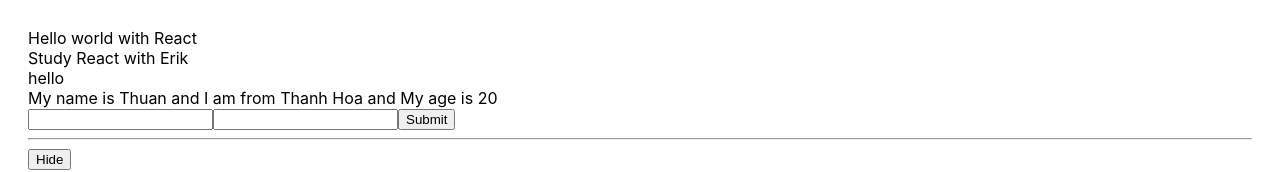
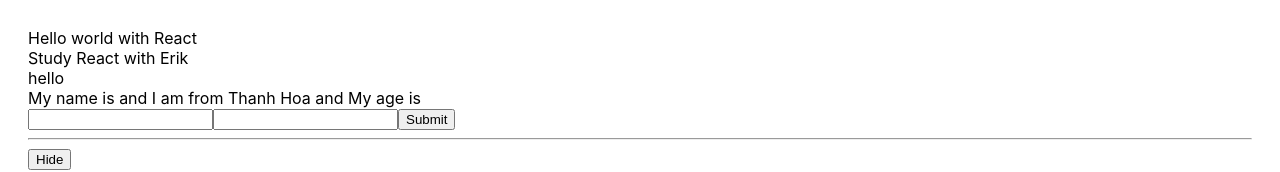
Before and after one commit to thuanlv0911/React-base, a React (Create React App) app: page / in a window 1280 px wide. Shown: the top 172 px of the page. Built offline with nearby package versions, Linux system fonts and the light colour scheme.

Commit message:
video 37

```diff
--- a/src/components/AddUserInfor.js
+++ b/src/components/AddUserInfor.js
@@ -1,59 +1,105 @@
-import React from "react";
+import React, { useState } from "react";
 
-class AddUserInfor extends React.Component {
-  state = {
-    name: "Thuan",
-    address: "Thanh Hoa",
-    age: 20,
+// class AddUserInfor extends React.Component {
+//   state = {
+//     name: "Thuan",
+//     address: "Thanh Hoa",
+//     age: 20,
+//   };
+
+//   handleOnchangeInput = (event) => {
+//     this.setState({
+//       name: event.target.value,
+//     });
+//   };
+
+//   handleOnchangeAge = (event) => {
+//     this.setState({
+//       age: event.target.value,
+//     });
+//   };
+
+//   handleOnSubmit = (event) => {
+//     event.preventDefault();
+//     console.log(this.state);
+//     this.props.handleAddNewUser({
+//       id: Math.floor(Math.random() * 100 + 1) + "-random",
+//       name: this.state.name,
+//       age: this.state.age,
+//     });
+//   };
+
+//   render() {
+//     return (
+//       <div>
+//         Study React with Erik
+//         <div>hello</div>
+//         My name is {this.state.name} and I am from {this.state.address} and My
+//         age is {this.state.age}
+//         <form onSubmit={(event) => this.handleOnSubmit(event)}>
+//           <input
+//             type="text"
+//             onChange={(event) => {
+//               return this.handleOnchangeInput(event);
+//             }}
+//           />
+//           <input
+//             type="text"
+//             onChange={(event) => {
+//               return this.handleOnchangeAge(event);
+//             }}
+//           />
+//           <button>Submit</button>
+//         </form>
+//       </div>
+//     );
+//   }
+// }
+
+const AddUserInfor = (props) => {
+  const [name, setName] = useState("");
+  const [address, setAddress] = useState("Thanh Hoa");
+  const [age, setAge] = useState("");
+
+  const handleOnchangeInput = (event) => {
+    setName(event.target.value);
   };
 
-  handleOnchangeInput = (event) => {
-    this.setState({
-      name: event.target.value,
+  const handleOnchangeAge = (event) => {
+    setAge(event.target.value);
+  };
+
+  const handleOnSubmit = (event) => {
+    event.preventDefault();
+    props.handleAddNewUser({
+      id: Math.floor(Math.random() * 100 + 1) + "-random",
+      name: name,
+      age: age,
     });
   };
 
-  handleOnchangeAge = (event) => {
-    this.setState({
-      age: event.target.value,
-    });
-  };
-
-  handleOnSubmit = (event) => {
-    event.preventDefault();
-    console.log(this.state);
-    this.props.handleAddNewUser({
-      id: Math.floor(Math.random() * 100 + 1) + "-random",
-      name: this.state.name,
-      age: this.state.age,
-    });
-  };
-
-  render() {
   return (
     <div>
       Study React with Erik
       <div>hello</div>
-        My name is {this.state.name} and I am from {this.state.address} and My
-        age is {this.state.age}
-        <form onSubmit={(event) => this.handleOnSubmit(event)}>
+      My name is {name} and I am from {address} and My age is {age}
+      <form onSubmit={(event) => handleOnSubmit(event)}>
         <input
           type="text"
           onChange={(event) => {
-              return this.handleOnchangeInput(event);
+            return handleOnchangeInput(event);
           }}
         />
         <input
           type="text"
           onChange={(event) => {
-              return this.handleOnchangeAge(event);
+            return handleOnchangeAge(event);
           }}
         />
         <button>Submit</button>
       </form>
     </div>
   );
-  }
-}
+};
 
 export default AddUserInfor;
--- a/src/components/MyComponent.js
+++ b/src/components/MyComponent.js
@@ -1,14 +1,69 @@
 // class component
 // function component
 
-import React from "react";
+import React, { useState } from "react";
 import AddUserInfor from "./AddUserInfor";
 import DisplayInfor from "./DisplayInfor";
 
-class MyComponent extends React.Component {
-  // JSX
-  state = {
-    listUsers: [
+// class MyComponent extends React.Component {
+//   // JSX
+//   state = {
+//     listUsers: [
+//       {
+//         id: 1,
+//         name: "thuan",
+//         age: "16",
+//       },
+//       {
+//         id: 2,
+//         name: "thuanlv",
+//         age: "21",
+//       },
+//       {
+//         id: 3,
+//         name: "thuanlv09",
+//         age: "20",
+//       },
+//     ],
+//   };
+
+//   handleAddNewUser = (userObj) => {
+//     this.setState({
+//       listUsers: [userObj, ...this.state.listUsers],
+//     });
+//   };
+
+//   handleDeleteUser = (userID) => {
+//     let listUserClone = [...this.state.listUsers];
+//     listUserClone = listUserClone.filter((user) => {
+//       return userID !== user.id;
+//     });
+//     this.setState({
+//       listUsers: listUserClone,
+//     });
+//   };
+
+//   render() {
+//     const test = "Hello world with React";
+//     return (
+//       <React.Fragment>
+//         {test}
+//         <div className="a">
+//           <AddUserInfor handleAddNewUser={this.handleAddNewUser}></AddUserInfor>
+//           <hr />
+//           <DisplayInfor
+//             listUsers={this.state.listUsers}
+//             handleDeleteUser={this.handleDeleteUser}
+//           ></DisplayInfor>
+//         </div>
+//         <div className="b"></div>
+//       </React.Fragment>
+//     );
+//   }
+// }
+
+const MyComponent = (props) => {
+  const [listUsers, setListUsers] = useState([
     {
       id: 1,
       name: "thuan",
@@ -24,42 +79,34 @@ class MyComponent extends React.Component {
       name: "thuanlv09",
       age: "20",
     },
-    ],
+  ]);
+
+  const handleAddNewUser = (userObj) => {
+    setListUsers([userObj, ...listUsers]);
   };
 
-  handleAddNewUser = (userObj) => {
-    this.setState({
-      listUsers: [userObj, ...this.state.listUsers],
-    });
-  };
-
-  handleDeleteUser = (userID) => {
-    let listUserClone = [...this.state.listUsers];
+  const handleDeleteUser = (userID) => {
+    let listUserClone = listUsers;
     listUserClone = listUserClone.filter((user) => {
       return userID !== user.id;
     });
-    this.setState({
-      listUsers: listUserClone,
-    });
+    setListUsers(listUserClone);
   };
-
-  render() {
   const test = "Hello world with React";
   return (
     <React.Fragment>
       {test}
       <div className="a">
-          <AddUserInfor handleAddNewUser={this.handleAddNewUser}></AddUserInfor>
+        <AddUserInfor handleAddNewUser={handleAddNewUser}></AddUserInfor>
         <hr />
         <DisplayInfor
-            listUsers={this.state.listUsers}
-            handleDeleteUser={this.handleDeleteUser}
+          listUsers={listUsers}
+          handleDeleteUser={handleDeleteUser}
         ></DisplayInfor>
       </div>
       <div className="b"></div>
     </React.Fragment>
   );
-  }
-}
+};
 
 export default MyComponent;
```
Lines whose indentation alone changed are shown as unchanged.
